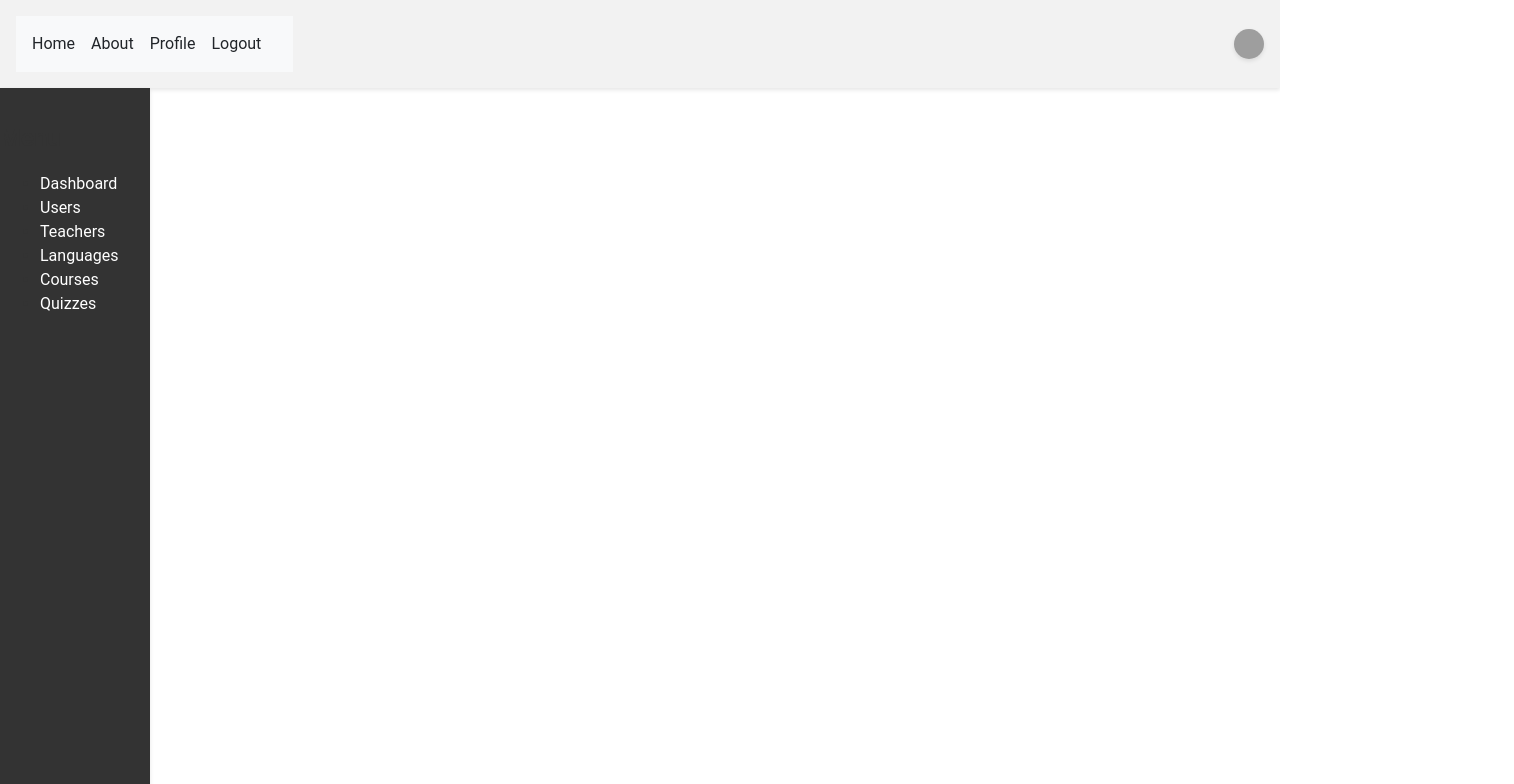
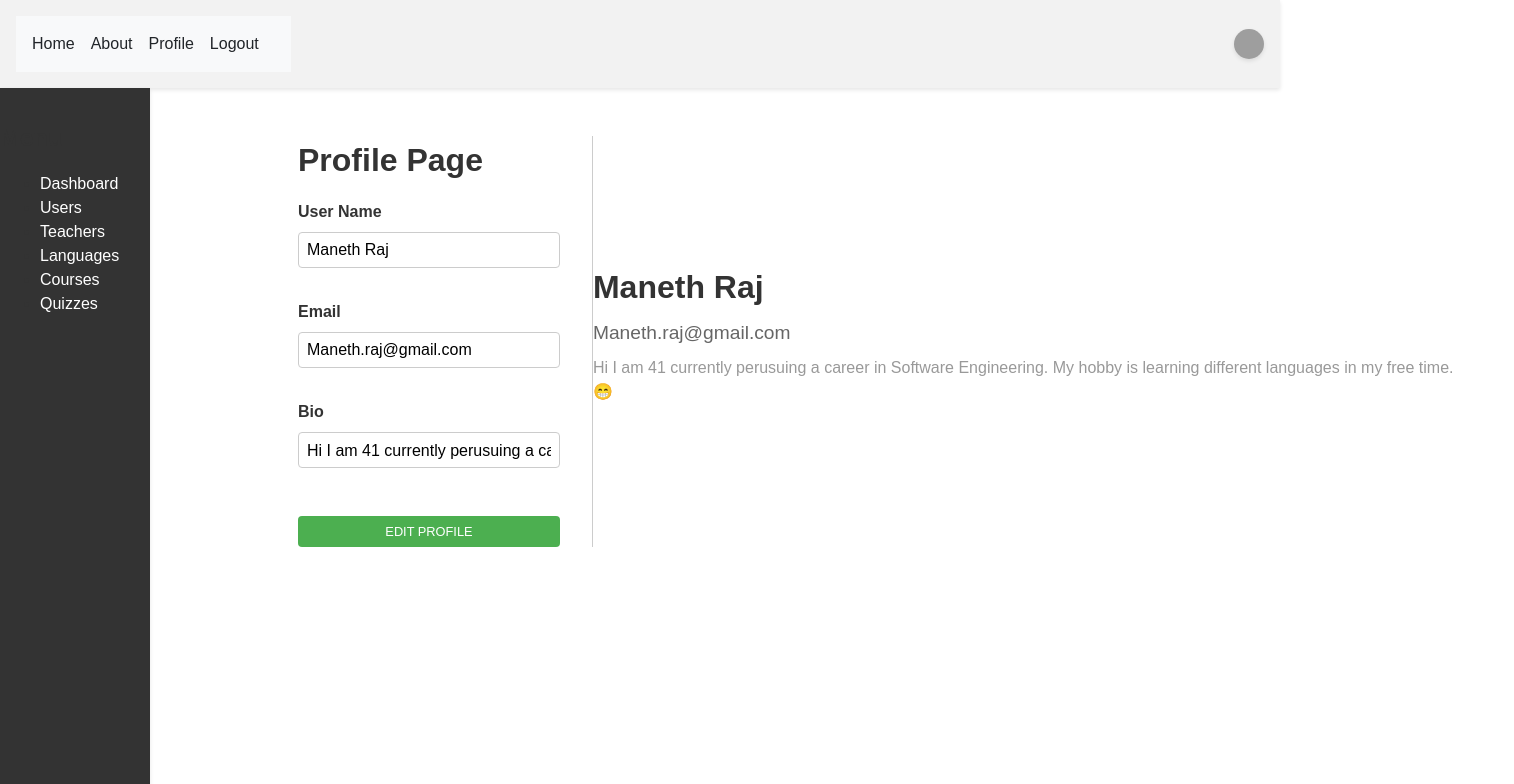
Before and after one commit to JineshiW/Wordverse-SDGP, a React (Create React App) app: page /profile in a window 1280 px wide. Shown: the top 784 px of the page, 1514 px wide, since content can reach past the window. Built offline with nearby package versions, Linux system fonts and the light colour scheme; grey boxes are pictures that could not be loaded.

Commit message:
Admin dashboard with profile page

```diff
--- a/package.json
+++ b/package.json
@@ -6,6 +6,9 @@
     "@testing-library/jest-dom": "^5.17.0",
     "@testing-library/react": "^13.4.0",
     "@testing-library/user-event": "^13.5.0",
+    "cors": "^2.8.5",
+    "express": "^4.18.3",
+    "mongoose": "^8.2.0",
     "react": "^18.2.0",
     "react-dom": "^18.2.0",
     "react-router-dom": "^6.22.1",
--- a/src/App.js
+++ b/src/App.js
@@ -9,7 +9,7 @@ import Languages from './pages/Languages';
 import Courses from './pages/Courses';
 import Quizzes from './pages/Quizzes';
 import Navbar  from './components/Navbar';
-
+import Profile from './pages/Profile';
 
 function App() {
   return (
@@ -32,6 +32,7 @@ function App() {
             <Route path="/languages" element={<Languages />} />
             <Route path="/courses" element={<Courses />} />
             <Route path="/quizzes" element={<Quizzes />} />
+            <Route path="/profile" element={<Profile />} />
           </Routes>
         </div>
       </div>
--- a/src/components/Navbar.js
+++ b/src/components/Navbar.js
@@ -4,7 +4,7 @@ import './Navbar.css';
 
 const Navbar = () => {
   const handleLogout = () => {
-    // Add your logout logic here
+    // Add the logout logic
   };
 
   return (
--- a/src/index.css
+++ b/src/index.css
@@ -246,3 +246,188 @@ header {
 .box-content {
   font-size: 1rem;
 }
+
+
+body,
+html {
+  margin: 0;
+  padding: 0;
+  font-family: Arial, sans-serif;
+  font-size: 16px;
+}
+
+.App {
+  display: flex;
+  flex-direction: column;
+  height: 100vh;
+}
+
+header {
+  display: flex;
+  justify-content: space-between;
+  align-items: center;
+  padding: 1rem;
+  background-color: #f2f2f2;
+  box-shadow: 0 2px 4px rgba(0, 0, 0, 0.1);
+}
+
+.navbar {
+  display: flex;
+  align-items: center;
+  justify-content: space-between;
+}
+
+.navbar-list {
+  display: flex;
+  list-style: none;
+  margin: 0;
+  padding: 0;
+}
+
+.navbar-item {
+  margin-right: 1rem;
+}
+
+.navbar-item a {
+  color: #333;
+  text-decoration: none;
+  transition: color 0.3s ease;
+}
+
+.navbar-item a:hover {
+  color: #4CAF50;
+}
+
+.profile-icon {
+  display: flex;
+  align-items: center;
+  justify-content: center;
+  width: 3rem;
+  height: 3rem;
+  border-radius: 50%;
+  background-size: cover;
+  background-position: center;
+  background-color: #4CAF50;
+  color: #fff;
+  font-size: 1.5rem;
+  cursor: pointer;
+  margin-left: auto;
+}
+
+.profile-icon i {
+  visibility: hidden;
+
+}
+
+.profile-container {
+  display: flex;
+  flex-grow: 1;
+  padding: 1rem;
+  overflow: auto;
+}
+
+.profile-details-container {
+  display: flex;
+  flex-direction: column;
+  width: 30rem;
+  margin-right: 2rem;
+}
+
+.profile-details {
+  display: flex;
+  flex-direction: column;
+  text-align: left;
+  margin-bottom: 1rem;
+}
+
+.label {
+  font-size: 1rem;
+  font-weight: bold;
+  color: #333;
+  margin-bottom: 0.5rem;
+}
+
+.input-field {
+  background-color: #fff;
+  border: 1px solid #ccc;
+  border-radius: 4px;
+  padding: 0.5rem;
+  font-size: 1rem;
+  margin-bottom: 1rem;
+  width: 100%;
+  box-sizing: border-box;
+}
+
+.input-field:focus {
+  outline: none;
+  box-shadow: 0 0 2px 1px #4CAF50;
+}
+
+.save-btn {
+  background-color: #4CAF50;
+  color: white;
+  border: none;
+  border-radius: 4px;
+  padding: 0.5rem 1rem;
+  text-transform: uppercase;
+  font-size: 0.8rem;
+  margin-top: 1rem;
+  cursor: pointer;
+}
+
+.save-btn:hover {
+  background-color: #45a049;
+}
+
+.profile-preview-container {
+  display: flex;
+  justify-content: center;
+  align-items: center;
+  width:  100rem;
+  height: 100%;
+  border-left: 0.5px solid #ccc;
+}
+
+.profile-preview {
+  text-align: left;
+
+}
+
+.profile-name {
+  font-size: 2rem;
+  font-weight: bold;
+  color: #333;
+  margin-bottom: 0.5rem;
+}
+
+.profile-email {
+  font-size: 1.2rem;
+  color: #666;
+  margin-bottom: 0.5rem;
+}
+
+.profile-bio {
+  font-size: 1rem;
+  color: #999;
+  margin-bottom: 1rem;
+  overflow-y: scroll;
+}
+
+.edit-btn {
+
+  background-color: #4CAF50;
+  color: white;
+  border: none;
+  border-radius: 4px;
+  padding: 0.5rem 1rem;
+  text-transform: uppercase;
+  font-size: 0.8rem;
+  margin-top: 1rem;
+  cursor: pointer;
+
+}
+
+
+.edit-btn:hover {
+  background-color: #45a049;
+}
--- /dev/null
+++ b/src/pages/Profile.js
@@ -0,0 +1,89 @@
+// src/pages/Profile.js
+import React, { useState } from 'react';
+
+
+const Profile = () => {
+  const [fullName, setFullName] = useState('Maneth Raj');
+  const [email, setEmail] = useState('Maneth.raj@gmail.com');
+  const [bio, setBio] = useState('Hi I am 41 currently perusuing a career in Software Engineering. My hobby is learning different languages in my free time. 😁');
+  const [isEditMode, setIsEditMode] = useState(false);
+
+  const handleSave = () => {
+    console.log('User information saved');
+    setIsEditMode(false);
+  };
+
+  const handleEdit = () => {
+    console.log('Edit user information');
+    setIsEditMode(true);
+  };
+
+  const handleBioChange = (e) => {
+    setBio(e.target.value);
+  };
+
+  return (
+    <div className="profile-container">
+      <div className="profile-details-container">
+        <div className="profile-details">
+          <div><h1>Profile Page</h1></div>
+          <div className="label">User Name</div>
+          <input
+            className="input-field"
+            type="text"
+            value={fullName}
+            onChange={(e) => setFullName(e.target.value)}
+            readOnly={!isEditMode}
+          />
+        </div>
+        <div className="profile-details">
+          <div className="label">Email</div>
+          <input
+            className="input-field"
+            type="email"
+            value={email}
+            onChange={(e) => setEmail(e.target.value)}
+            readOnly={!isEditMode}
+          />
+        </div>
+        <div className="profile-details">
+          <div className="label">Bio</div>
+          {isEditMode ? (
+            <textarea
+              className="input-field"
+              value={bio}
+              onChange={handleBioChange}
+              readOnly={!isEditMode}
+            />
+          ) : (
+            <input
+              className="input-field"
+              type="text"
+              value={bio}
+              onChange={handleBioChange}
+              readOnly={!isEditMode}
+            />
+          )}
+        </div>
+        {isEditMode ? (
+          <button className="save-btn" onClick={handleSave}>
+            Save Profile
+          </button>
+        ) : (
+          <button className="edit-btn" onClick={handleEdit}>
+            Edit Profile
+          </button>
+        )}
+      </div>
+      <div className="profile-preview-container">
+        <div className="profile-preview">
+          <div className="profile-name">{fullName}</div>
+          <div className="profile-email">{email}</div>
+          <div className="profile-bio">{bio}</div>
+        </div>
+      </div>
+    </div>
+  );
+};
+
+export default Profile;
```
Also changed, not shown: src/models/Post.js (added), src/routes/posts.js (added), src/server.js (added), 1 other file (tests, documents, lock files or other folders).
